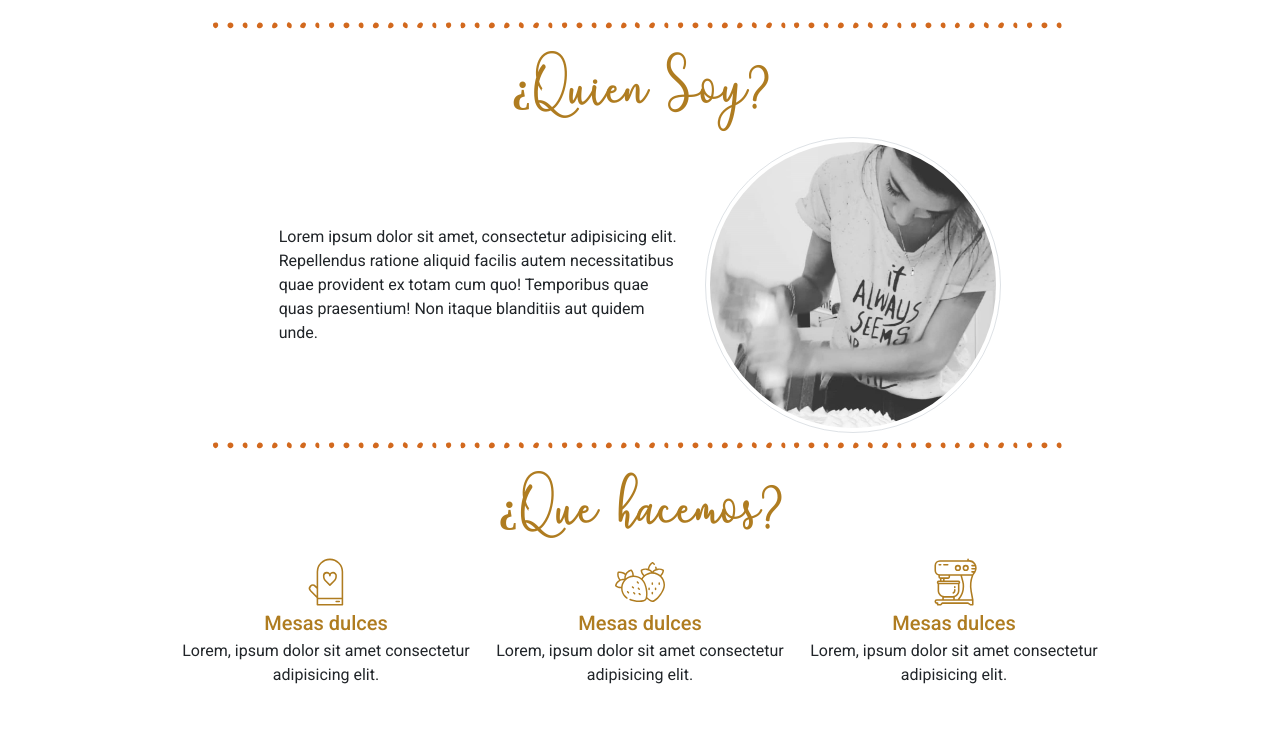
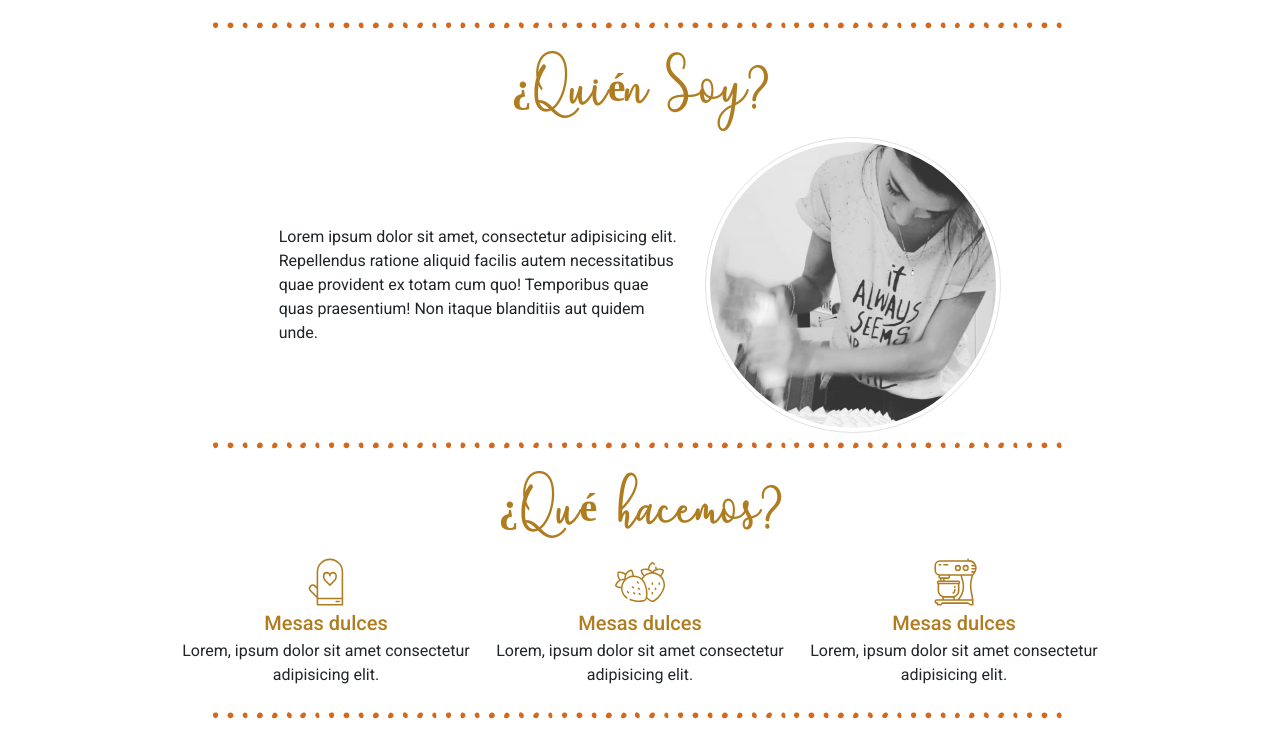
Before and after one commit to AndresNazzari/almapatisserie, a plain HTML site: page index.html in a window 1280 px wide. Shown: the part 1822-2560 px from the top of the page. Drawn offline with nearby package versions, Linux system fonts and the light colour scheme; a web font is replaced by a local one.

Commit message:
Update index.html

```diff
--- a/index.html
+++ b/index.html
@@ -170,7 +170,7 @@
         <div class="container-fluid mt-4">
             <div class="row align-items-center justify-content-center">
                 <div class="col-12 text-center fs-1 samantha colorTextoBase fw-bold mb-3">
-                    ¿Quien Soy?
+                    ¿Quién Soy?
                 </div>
                 <div class="col-12 col-md-4">
                     Lorem ipsum dolor sit amet, consectetur adipisicing elit. Repellendus ratione aliquid facilis
@@ -198,7 +198,7 @@
             <div class="container-fluid mt-4">
                 <div class="row align-items-center justify-content-center">
                     <div class="col-12 text-center fs-1 samantha colorTextoBase fw-bold mb-3">
-                        ¿Que hacemos?
+                        ¿Qué hacemos?
                     </div>
                     <div class="col-12 col-md-3">
                         <div class="d-flex flex-column justify-content-center align-items-center">
@@ -294,9 +294,14 @@
                 </div>
             </div>
         </div>
-
         <!--- Fin Que hacemos -->
-
+        <div class="container-fluid">
+            <div class="row justify-content-center">
+                <div class="col-8 separador">
+                    <img class="separador" alt="">
+                </div>
+            </div>
+        </div>
 
 
     </main>
```
